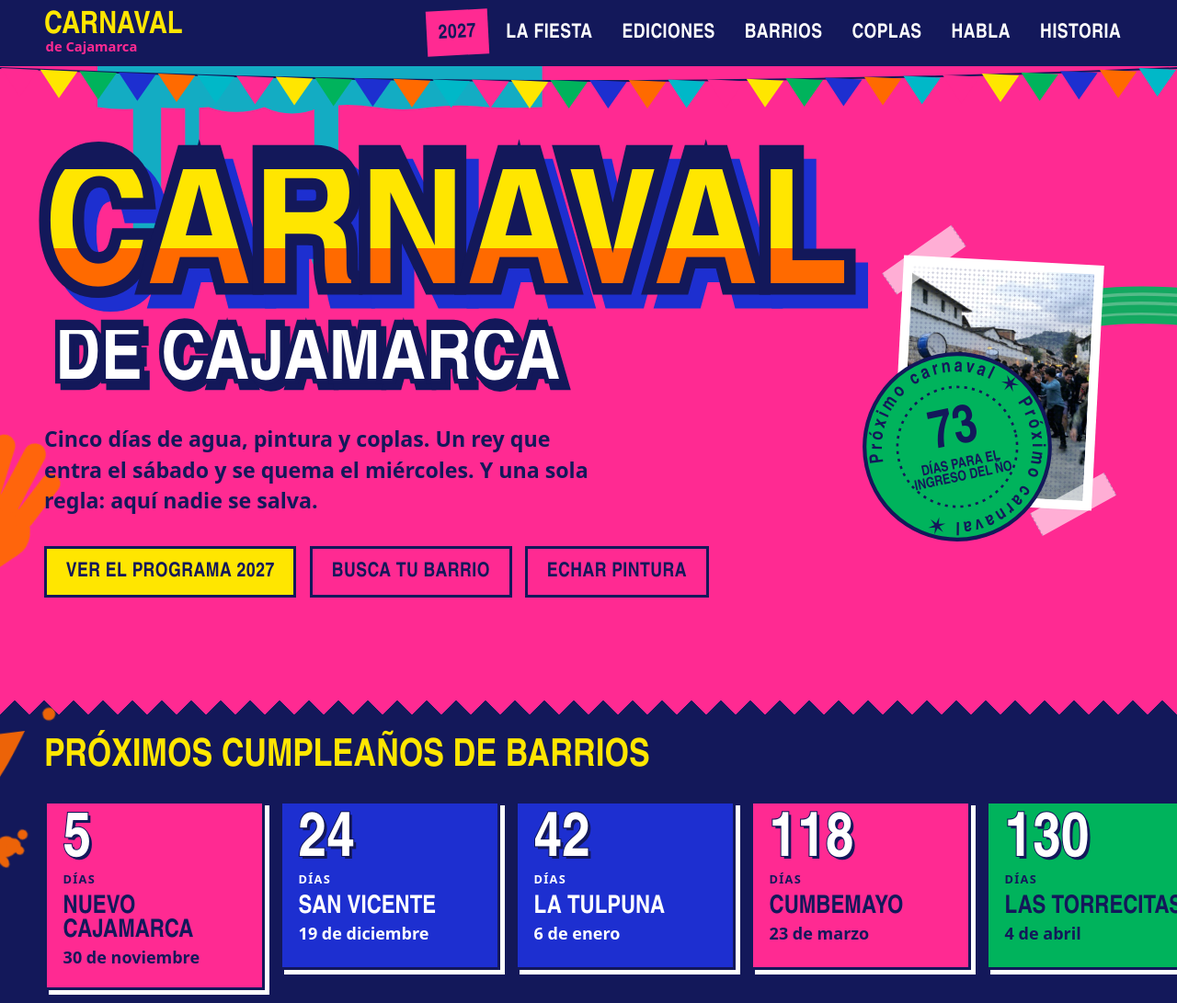
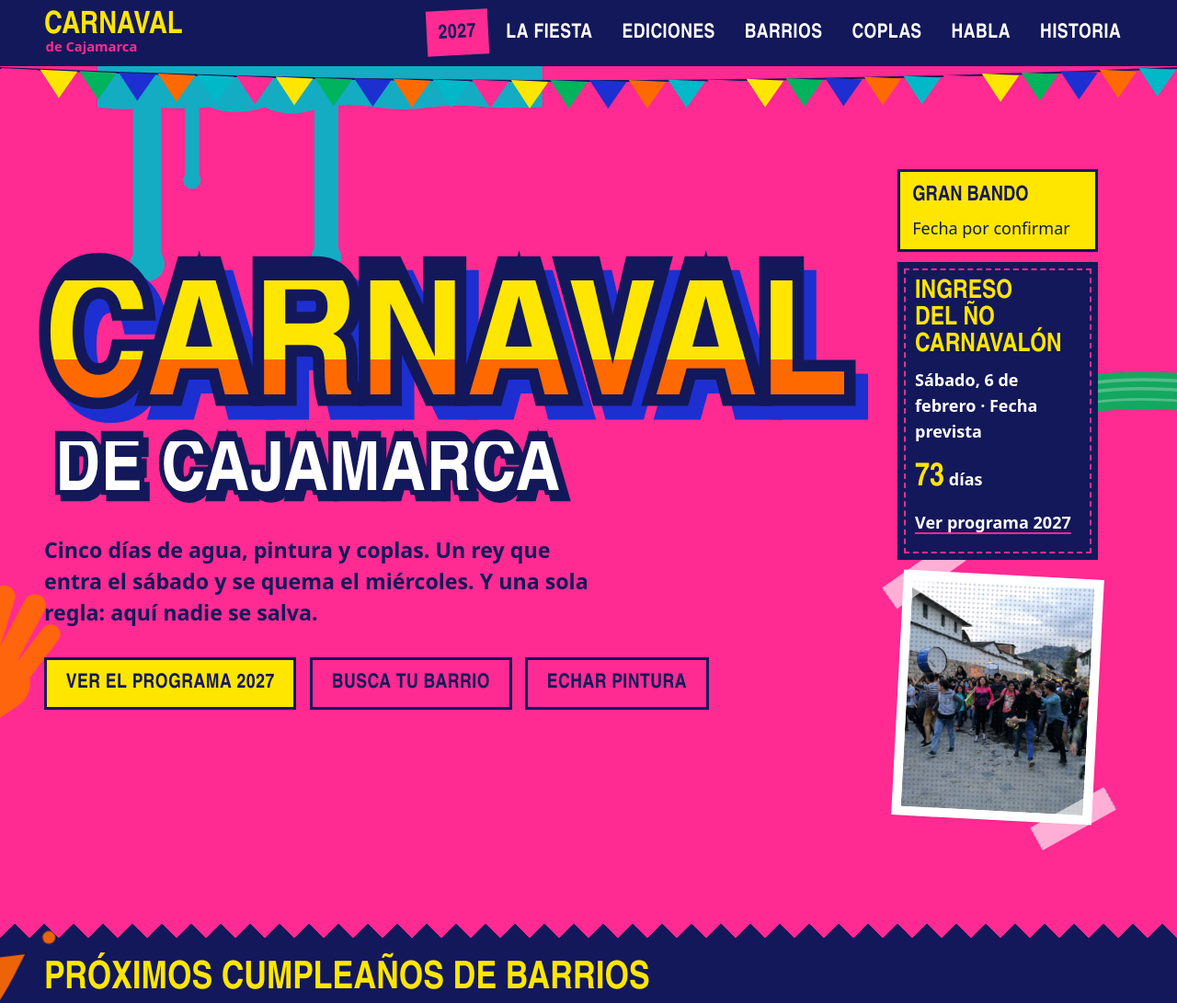
Before and after one commit to tefosc/carnavaloco, an Astro site: page / in a window 1280 px wide. Shown: the top 1091 px of the page at 92% size. Built offline with nearby package versions, Linux system fonts and the light colour scheme; Astro itself is replaced by a stand-in of ours; a web font is replaced by a local one.

Commit message:
Cuenta regresiva

```diff
--- /dev/null
+++ b/src/components/AgendaPortada.astro
@@ -0,0 +1,171 @@
+---
+import { agendaPortada } from '../lib/agenda-portada';
+
+const agenda = agendaPortada();
+const tarjetas = [
+  { id: 'siguiente', evento: agenda.siguiente },
+  { id: 'ingreso', evento: agenda.ingreso },
+];
+---
+
+<div class="agenda-portada" data-agenda-portada>
+  <div class="bando" data-bando hidden={!agenda.mostrarBando}>
+    <strong>Gran Bando</strong>
+    <span>Fecha por confirmar</span>
+  </div>
+  {tarjetas.map(({ id, evento }) => (
+    <article class="evento" data-evento={id} hidden={!evento || (id === 'ingreso' && agenda.siguiente?.id === evento.id)}>
+      <h2 data-titulo>{evento?.titulo}</h2>
+      <p class="fecha" data-fecha>{evento?.fechaTexto}</p>
+      <p class="estado" data-estado hidden={!evento?.estado}>{evento?.estado}</p>
+      <div class="cuenta" role="timer" data-reloj hidden={Boolean(evento?.estado)}>
+        <span><strong data-unidad="dias">{evento?.dias}</strong> <span data-dias-label>{evento?.dias === 1 ? 'día' : 'días'}</span></span>
+        <span data-exacta hidden={!evento?.usaHora}><strong data-unidad="horas">{evento?.horas}</strong> h</span>
+        <span data-exacta hidden={!evento?.usaHora}><strong data-unidad="minutos">{evento?.minutos}</strong> min</span>
+        <span data-exacta hidden={!evento?.usaHora}><strong data-unidad="segundos">{evento?.segundos}</strong> s</span>
+      </div>
+      <a data-enlace href={evento?.enlace ?? '/2027/'}>{evento?.enlace.includes('?dia=') ? 'Ver recorrido' : 'Ver programa 2027'}</a>
+    </article>
+  ))}
+</div>
+
+<script>
+  import { agendaPortada } from '../lib/agenda-portada';
+  import { ahoraEnNavegador } from '../lib/fechas';
+
+  const panel = document.querySelector('[data-agenda-portada]');
+  if (panel) {
+    const bando = panel.querySelector<HTMLElement>('[data-bando]')!;
+    const siguiente = panel.querySelector<HTMLElement>('[data-evento="siguiente"]')!;
+    const ingreso = panel.querySelector<HTMLElement>('[data-evento="ingreso"]')!;
+    const movimiento = matchMedia('(prefers-reduced-motion: no-preference)');
+
+    function mostrar(tarjeta: HTMLElement, evento: ReturnType<typeof agendaPortada>['siguiente']) {
+      tarjeta.hidden = !evento;
+      if (!evento) return;
+      const titulo = tarjeta.querySelector('[data-titulo]')!;
+      const fecha = tarjeta.querySelector('[data-fecha]')!;
+      const estado = tarjeta.querySelector<HTMLElement>('[data-estado]')!;
+      const enlace = tarjeta.querySelector<HTMLAnchorElement>('[data-enlace]')!;
+      const reloj = tarjeta.querySelector<HTMLElement>('[data-reloj]')!;
+      titulo.textContent = evento.titulo;
+      fecha.textContent = evento.fechaTexto;
+      estado.textContent = evento.estado;
+      estado.hidden = !evento.estado;
+      reloj.hidden = Boolean(evento.estado);
+      enlace.href = evento.enlace;
+      enlace.textContent = evento.enlace.includes('?dia=') ? 'Ver recorrido' : 'Ver programa 2027';
+      tarjeta.querySelector('[data-dias-label]')!.textContent = evento.dias === 1 ? 'día' : 'días';
+      tarjeta.querySelectorAll<HTMLElement>('[data-exacta]').forEach((unidad) => {
+        unidad.hidden = !evento.usaHora;
+      });
+
+      const unidades = ['dias', 'horas', 'minutos', 'segundos'] as const;
+      for (const unidad of unidades) {
+        const cifra = tarjeta.querySelector<HTMLElement>('[data-unidad="' + unidad + '"]')!;
+        const valor = String(evento[unidad]).padStart(unidad === 'dias' ? 1 : 2, '0');
+        if (cifra.textContent === valor) continue;
+        cifra.textContent = valor;
+        if (movimiento.matches && !cifra.closest('[hidden]')) {
+          cifra.animate([{ transform: 'perspective(8rem) rotateX(-38deg)' }, { transform: 'none' }], {
+            duration: 230, easing: 'ease-out',
+          });
+        }
+      }
+    }
+
+    function actualizar() {
+      const agenda = agendaPortada(ahoraEnNavegador());
+      bando.hidden = !agenda.mostrarBando;
+      mostrar(siguiente, agenda.siguiente);
+      mostrar(ingreso, agenda.siguiente?.id === agenda.ingreso.id ? null : agenda.ingreso);
+      return Boolean(agenda.siguiente?.usaHora || agenda.ingreso.usaHora);
+    }
+
+    function actualizarReloj() {
+      const conSegundos = actualizar();
+      window.setTimeout(actualizarReloj, conSegundos ? 1000 - Date.now() % 1000 : 60_000);
+    }
+
+    actualizarReloj();
+  }
+</script>
+
+<style>
+  .agenda-portada {
+    display: grid;
+    gap: 0.65rem;
+    position: relative;
+    z-index: 2;
+    container-type: inline-size;
+  }
+
+  .bando {
+    display: flex;
+    flex-wrap: wrap;
+    align-items: baseline;
+    justify-content: space-between;
+    gap: 0.25rem 1rem;
+    padding: 0.55rem 0.85rem;
+    background: var(--amarillo);
+    color: var(--tinta);
+    border: 3px solid var(--tinta);
+  }
+
+  .bando strong, h2 {
+    font-family: var(--display);
+    font-weight: 900;
+    text-transform: uppercase;
+  }
+
+  .bando strong { font-size: 1.4rem; }
+
+  .evento {
+    display: grid;
+    justify-items: start;
+    gap: 0.6rem;
+    padding: clamp(0.9rem, 4cqi, 1.45rem);
+    border: 5px solid var(--tinta);
+    outline: 2px dashed var(--fucsia);
+    outline-offset: -9px;
+    background: var(--tinta);
+    color: var(--blanco);
+  }
+
+  .evento:first-of-type { border-color: var(--amarillo); }
+  [hidden] { display: none; }
+
+  h2 {
+    color: var(--amarillo);
+    font-size: clamp(1.75rem, 8cqi, 3.1rem);
+    line-height: 1.03;
+    text-wrap: balance;
+  }
+
+  .fecha { font-weight: 650; }
+  .fecha::first-letter { text-transform: uppercase; }
+
+  .cuenta {
+    display: flex;
+    flex-wrap: wrap;
+    align-items: baseline;
+    gap: 0.25rem 0.85rem;
+  }
+
+  .cuenta, .estado, a { font-weight: 800; }
+
+  .cuenta strong, .estado {
+    display: inline-block;
+    color: var(--amarillo);
+    font: 900 clamp(2.2rem, 10cqi, 4rem)/1 var(--display);
+    font-variant-numeric: tabular-nums;
+  }
+
+  a {
+    color: var(--blanco);
+    text-underline-offset: 0.24em;
+    padding-block: 0.45rem;
+  }
+
+  a:hover { color: var(--amarillo); }
+</style>
--- a/src/data/carnaval2027.ts
+++ b/src/data/carnaval2027.ts
@@ -22,6 +22,7 @@ export interface Dia {
   corto: string;
   texto: string;
   hora: string | null;
+  horaInicio?: string;
   lugar: string;
   /** Lo que pasó en ediciones anteriores, para saber qué esperar. */
   antes: string;
@@ -87,9 +88,11 @@ export const dias: Dia[] = [
 ];
 
 export interface Previa {
+  id?: string;
   cuando: string;
-  /** Fecha exacta cuando se anuncie, por ejemplo "sábado 16 de enero". */
   fecha: string | null;
+  horaInicio?: string;
+  fuente?: string;
   titulo: string;
   texto: string;
 }
@@ -110,6 +113,7 @@ export const previas: Previa[] = [
   {
     cuando: 'Enero',
     fecha: null,
+    id: 'bando',
     titulo: 'Gran Bando carnestolendo',
     texto: 'Barrios e instituciones desfilan por las calles. En 2026 salieron más de cincuenta mil personas.',
   },
--- /dev/null
+++ b/src/lib/agenda-portada.ts
@@ -0,0 +1,78 @@
+import { ANIO, dias, previas, programaOficial } from '../data/carnaval2027';
+import { diaDeCarnaval, hoyEnPeru, inicioEnPeru } from './fechas';
+
+const DIA_MS = 86_400_000;
+const formatoFecha = new Intl.DateTimeFormat('es-PE', {
+  weekday: 'long', day: 'numeric', month: 'long', timeZone: 'UTC',
+});
+
+const formatoHora = new Intl.DateTimeFormat('es-PE', {
+  hour: 'numeric', minute: '2-digit', timeZone: 'America/Lima',
+});
+
+interface Evento {
+  id: string;
+  titulo: string;
+  fecha: Date;
+  hora: string | null;
+  oficial: boolean;
+  enlace: string;
+}
+
+const centrales = dias.map((dia): Evento => ({
+  id: dia.id,
+  titulo: dia.titulo,
+  fecha: diaDeCarnaval(ANIO, dia.offset),
+  hora: programaOficial ? dia.horaInicio ?? null : null,
+  oficial: programaOficial,
+  enlace: programaOficial ? '/2027/?dia=' + dia.id + '#recorridos' : '/2027/',
+}));
+
+const ingreso = centrales.find((evento) => evento.id === 'sabado')!;
+const anunciados: Evento[] = [
+  ...previas.filter((previa) => previa.fecha && (previa.fuente || programaOficial)).map((previa) => ({
+    id: previa.id ?? previa.titulo,
+    titulo: previa.titulo,
+    fecha: new Date(previa.fecha + 'T00:00:00Z'),
+    hora: previa.horaInicio ?? null,
+    oficial: true,
+    enlace: '/2027/#titulo-previas',
+  })),
+  ...centrales.filter((evento) => evento.oficial),
+].sort((a, b) => inicio(a) - inicio(b));
+
+function inicio(evento: Evento) {
+  const [horas, minutos] = evento.hora?.split(':').map(Number) ?? [0, 0];
+  return inicioEnPeru(evento.fecha) + (horas * 60 + minutos) * 60_000;
+}
+
+function cuenta(evento: Evento, ahora: Date) {
+  const dias = Math.round((evento.fecha.getTime() - hoyEnPeru(ahora).getTime()) / DIA_MS);
+  const segundos = Math.max(0, Math.ceil((inicio(evento) - ahora.getTime()) / 1000));
+  const usaHora = Boolean(evento.hora) && segundos > 0;
+  const detalles = [formatoFecha.format(evento.fecha)];
+  if (evento.hora) detalles.push(formatoHora.format(inicio(evento)));
+  if (!evento.oficial) detalles.push('Fecha prevista');
+  return {
+    ...evento,
+    fechaTexto: detalles.join(' · '),
+    dias: usaHora ? Math.floor(segundos / 86_400) : Math.max(0, dias),
+    horas: Math.floor(segundos / 3600) % 24,
+    minutos: Math.floor(segundos / 60) % 60,
+    segundos: segundos % 60,
+    usaHora,
+    estado: dias < 0 ? 'Ya pasó' : dias === 0 && !usaHora ? 'Hoy' : '',
+  };
+}
+
+export function agendaPortada(ahora = new Date()) {
+  const hoy = hoyEnPeru(ahora).getTime();
+  const eventosVigentes = anunciados.filter((evento) => evento.fecha.getTime() >= hoy);
+  const siguiente = eventosVigentes.find((evento) => evento.fecha.getTime() === hoy && inicio(evento) > ahora.getTime())
+    ?? eventosVigentes[0];
+  return {
+    siguiente: siguiente ? cuenta(siguiente, ahora) : null,
+    ingreso: cuenta(ingreso, ahora),
+    mostrarBando: !siguiente && hoy < ingreso.fecha.getTime() && !anunciados.some((evento) => evento.id === 'bando'),
+  };
+}
--- a/src/pages/2027.astro
+++ b/src/pages/2027.astro
@@ -7,7 +7,7 @@ import MapaRecorridos from '../components/MapaRecorridos.astro';
 import HoyEnElCarnaval from '../components/HoyEnElCarnaval.astro';
 import Instalar from '../components/Instalar.astro';
 import { ANIO, programaOficial, dias, previas, consejos } from '../data/carnaval2027';
-import { diaDeCarnaval, momentoDelCarnaval } from '../lib/fechas';
+import { diaDeCarnaval, formatearFecha, momentoDelCarnaval } from '../lib/fechas';
 
 const formatoDia = new Intl.DateTimeFormat('es-PE', { weekday: 'long', timeZone: 'UTC' });
 const formatoNumero = new Intl.DateTimeFormat('es-PE', { day: 'numeric', timeZone: 'UTC' });
@@ -132,7 +132,7 @@ googleCalendar.searchParams.set('details', `Programa día por día: ${new URL(`/
         {
           previas.map((p) => (
             <li>
-              <p class="previas__cuando">{p.fecha ?? p.cuando}</p>
+              <p class="previas__cuando">{p.fecha ? formatearFecha(new Date(p.fecha + 'T00:00:00Z')) : p.cuando}</p>
               <h3>{p.titulo}</h3>
               <p>{p.texto}</p>
             </li>
--- a/src/pages/index.astro
+++ b/src/pages/index.astro
@@ -3,7 +3,7 @@ import { getCollection } from 'astro:content';
 import Base from '../layouts/Base.astro';
 import Chicha from '../components/Chicha.astro';
 import Afiche from '../components/Afiche.astro';
-import Sello from '../components/Sello.astro';
+import AgendaPortada from '../components/AgendaPortada.astro';
 import Cinta from '../components/Cinta.astro';
 import Banderolas from '../components/Banderolas.astro';
 import CartelEdicion from '../components/CartelEdicion.astro';
@@ -12,7 +12,6 @@ import Pintura from '../components/Pintura.astro';
 import HoyEnElCarnaval from '../components/HoyEnElCarnaval.astro';
 import Aniversarios from '../components/Aniversarios.astro';
 import { fotos } from '../data/fotos';
-import { anioProximoCarnaval, momentoDelCarnaval } from '../lib/fechas';
 import { conBis } from '../lib/coplas';
 
 const frases = (await getCollection('frases')).map((f) => f.data);
@@ -23,10 +22,6 @@ const pancarta = coplas.find((c) => c.id === 'lima-trujillo')!;
 
 const ediciones = (await getCollection('ediciones')).map((e) => e.data).sort((a, b) => b.anio - a.anio);
 const giros = [-3, 2, -1.5, 3.5, -2.5, 1, -3.5, 2.5, -1, 3];
-
-// Valor del día del build; en el navegador lo corrige src/lib/hoy.ts
-const momento = momentoDelCarnaval(anioProximoCarnaval());
-const faltan = momento.fase === 'antes' ? momento.faltan : 0;
 
 const palabras = [
   { palabra: '¡Alalau!', dice: '¡qué frío!', color: 'var(--amarillo)' },
@@ -66,6 +61,7 @@ const palabras = [
         </div>
       </div>
       <div class="portada__visual">
+        <AgendaPortada />
         <Afiche
           foto={fotos.patrullaCorriendo}
           giro={3}
@@ -74,17 +70,6 @@ const palabras = [
           sizes="(min-width: 900px) 46vw, 92vw"
           class="portada__afiche"
         />
-        <Sello anillo="Próximo carnaval ✶ Próximo carnaval ✶ " color="var(--verde)" class="portada__sello">
-          <span class="cuenta__numero" data-cuenta-dias data-anio="proximo">{faltan}</span>
-          <span
-            class="cuenta__texto"
-            data-cuenta-texto
-            data-uno="día para el ingreso del Ño"
-            data-varios="días para el ingreso del Ño"
-          >
-            {faltan === 1 ? 'día' : 'días'} para el ingreso del Ño
-          </span>
-        </Sello>
       </div>
     </div>
     <Pintura />
@@ -245,43 +230,49 @@ const palabras = [
   }
 
   .portada__visual {
-    position: relative;
+    display: grid;
+    gap: 1rem;
+    min-width: 0;
   }
 
   .portada :global(.portada__afiche img) {
     aspect-ratio: 4 / 5;
   }
 
-  .portada :global(.portada__sello) {
-    position: absolute;
-    left: -2.5rem;
-    bottom: -2.5rem;
-  }
-
-  .cuenta__numero {
-    font-size: clamp(2.6rem, 4.6vw, 3.6rem);
-    font-weight: 900;
-    font-variant-numeric: tabular-nums;
-  }
-
-  .cuenta__texto {
-    font-size: 0.95rem;
-  }
-
   @media (max-width: 900px) {
     .portada__grid {
-      grid-template-columns: 1fr;
+      grid-template-columns: minmax(0, 1fr);
+      gap: 1.2rem;
     }
 
+    .portada__texto,
     .portada__visual {
-      max-width: 520px;
-      margin-inline: auto 0;
-      width: 88%;
+      display: contents;
     }
 
-    .portada :global(.portada__sello) {
-      left: -1.5rem;
-      bottom: -1.5rem;
+    .portada__titulo {
+      order: 1;
+      margin-bottom: 0;
+    }
+
+    .portada :global(.agenda-portada) {
+      order: 2;
+    }
+
+    .portada__entrada {
+      order: 3;
+    }
+
+    .portada__acciones {
+      order: 4;
+      margin-top: 0;
+    }
+
+    .portada :global(.portada__afiche) {
+      order: 5;
+      width: 92%;
+      max-width: 520px;
+      margin-inline: auto;
     }
   }
 
```
Also changed, not shown: tests/sin-conexion.test.mjs (+6 -0 lines), README.md.
